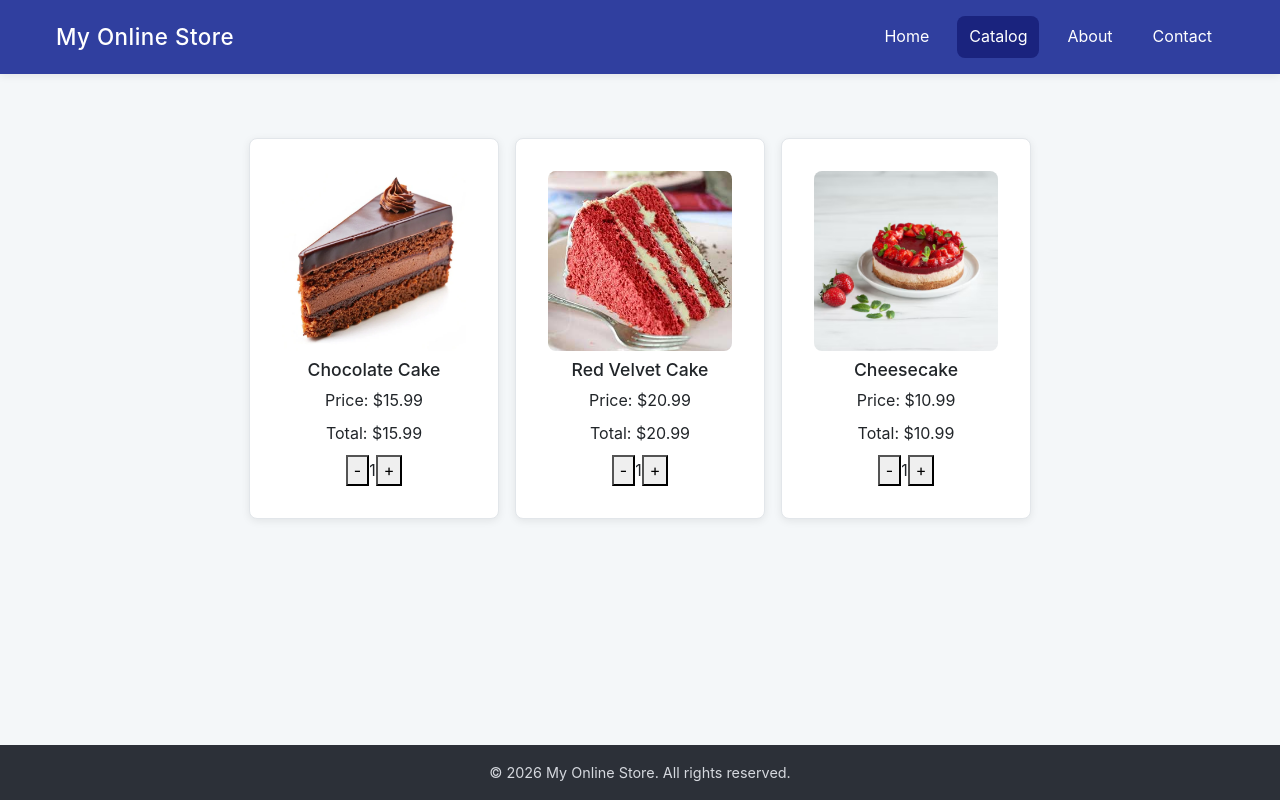
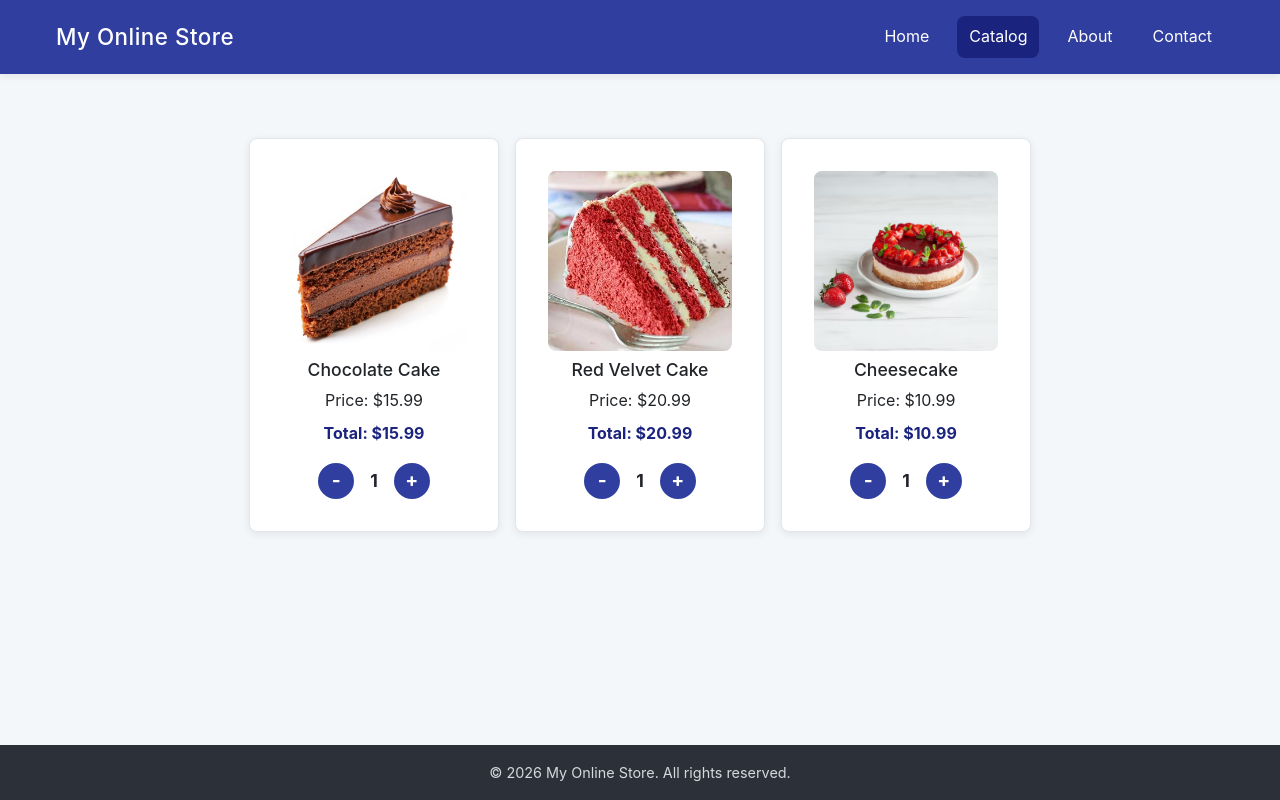
Before and after one commit to flowersa29af-hash/react-107, a React (Vite) app in the folder my-react-store/: page /catalog in a window 1280 px wide. Built offline with nearby package versions, Linux system fonts and the light colour scheme.

Commit message:
Style quantity picker buttons and highlight product total

```diff
--- a/my-react-store/src/components/Product.css
+++ b/my-react-store/src/components/Product.css
@@ -17,3 +17,8 @@
   margin: 0;
   font-size: 1.1rem;
 }
+
+.product .total {
+  font-weight: bold;
+  color: var(--color-primary-dark);
+}
--- a/my-react-store/src/components/Product.jsx
+++ b/my-react-store/src/components/Product.jsx
@@ -17,7 +17,7 @@ function Product(props) {
             <img src={`/images/${props.data.image}`} alt={props.data.title} />
             <h5>{props.data.title}</h5>
             <label>Price: ${props.data.price.toFixed(2)}</label>
-            <label>Total: ${total.toFixed(2)}</label>
+            <label className="total">Total: ${total.toFixed(2)}</label>
             <QuantityPicker onChange={handleQtyChange} />
         </div>
     )
--- a/my-react-store/src/components/QuantityPicker.css
+++ b/my-react-store/src/components/QuantityPicker.css
@@ -0,0 +1,34 @@
+/* ---- Quantity picker: [ - ] 1 [ + ] ---- */
+.quantity-picker {
+  display: flex;
+  align-items: center;
+  gap: var(--space-sm);
+  margin-top: var(--space-sm);
+}
+
+.btn-minus,
+.btn-plus {
+  width: 36px;
+  height: 36px;
+  border: none;
+  border-radius: 50%;
+  background-color: var(--color-primary);
+  color: #ffffff;
+  font-size: 1.2rem;
+  font-weight: bold;
+  line-height: 1;
+  cursor: pointer;
+  transition: background-color 0.2s;
+}
+
+.btn-minus:hover,
+.btn-plus:hover {
+  background-color: var(--color-primary-dark);
+}
+
+.label-qty {
+  min-width: 2ch;
+  font-size: 1.1rem;
+  font-weight: bold;
+  text-align: center;
+}
```
